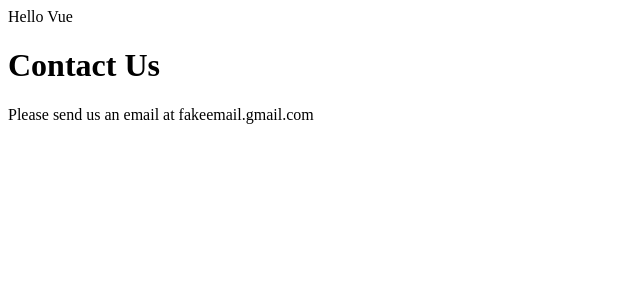
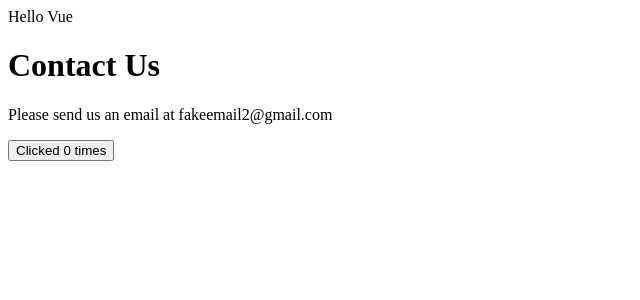
Before and after one commit to Tyler-Ke/vue-components-demo, a Vue app in the folder vue-components-demo/: page / in a window 1280 px wide. Shown: the top 300 px of the page, without its empty margins (0-640 px from the left). Built offline with nearby package versions, Linux system fonts and the light colour scheme.

Commit message:
added button-counter component and made email in contact-us component dynamic

```diff
--- a/vue-components-demo/src/App.vue
+++ b/vue-components-demo/src/App.vue
@@ -1,6 +1,7 @@
 <template>
    <div>{{ message }}</div>
    <contact-us></contact-us>
+   <button-counter></button-counter>
 </template>
 
 <script>
--- /dev/null
+++ b/vue-components-demo/src/components/ButtonCounter.vue
@@ -0,0 +1,15 @@
+<template>
+   <button @click="count++">Clicked {{ count }} times</button>
+</template>
+<script>
+
+import {ref} from "vue";
+
+export default{
+   setup() {
+      const count = ref(0);
+
+      return { count };
+   }
+}
+</script>
--- a/vue-components-demo/src/components/ContactUs.vue
+++ b/vue-components-demo/src/components/ContactUs.vue
@@ -1,6 +1,18 @@
 <template>
    <div class="">
       <h1>Contact Us</h1>
-      <p>Please send us an email at fakeemail.gmail.com</p>
+      <p>Please send us an email at {{ email }}</p>
    </div>
 </template>
+
+<script>
+import {ref} from "vue";
+
+export default{
+   setup() {
+      const email = ref("fakeemail2@gmail.com")
+
+      return { email };
+   }
+}
+</script>
--- a/vue-components-demo/src/main.js
+++ b/vue-components-demo/src/main.js
@@ -1,7 +1,10 @@
 import { createApp } from 'vue';
 import App from "./App.vue";
 import ContactUs from './components/ContactUs.vue';
+import ButtonCounter from './components/ButtonCounter.vue'
 
 const app = createApp(App);
+
 app.component("contact-us", ContactUs);
+app.component("button-counter", ButtonCounter);
 app.mount('#app');
```
